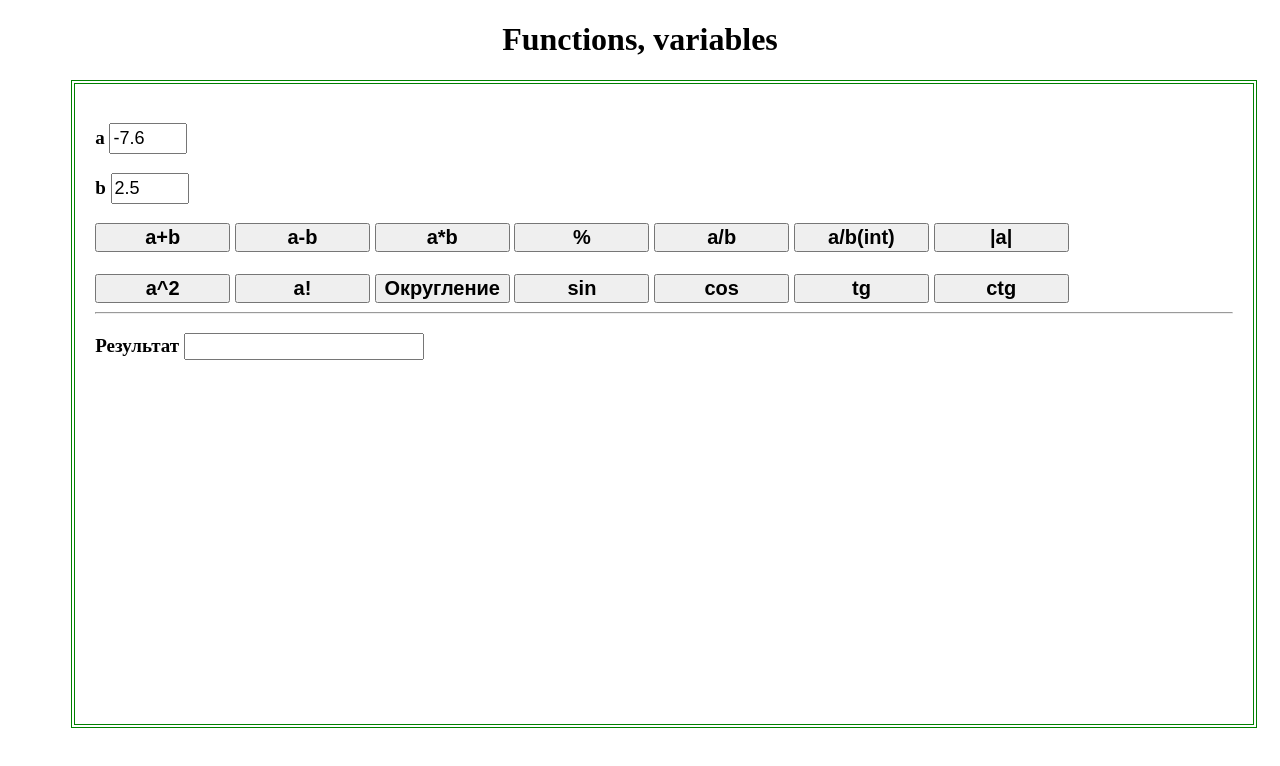
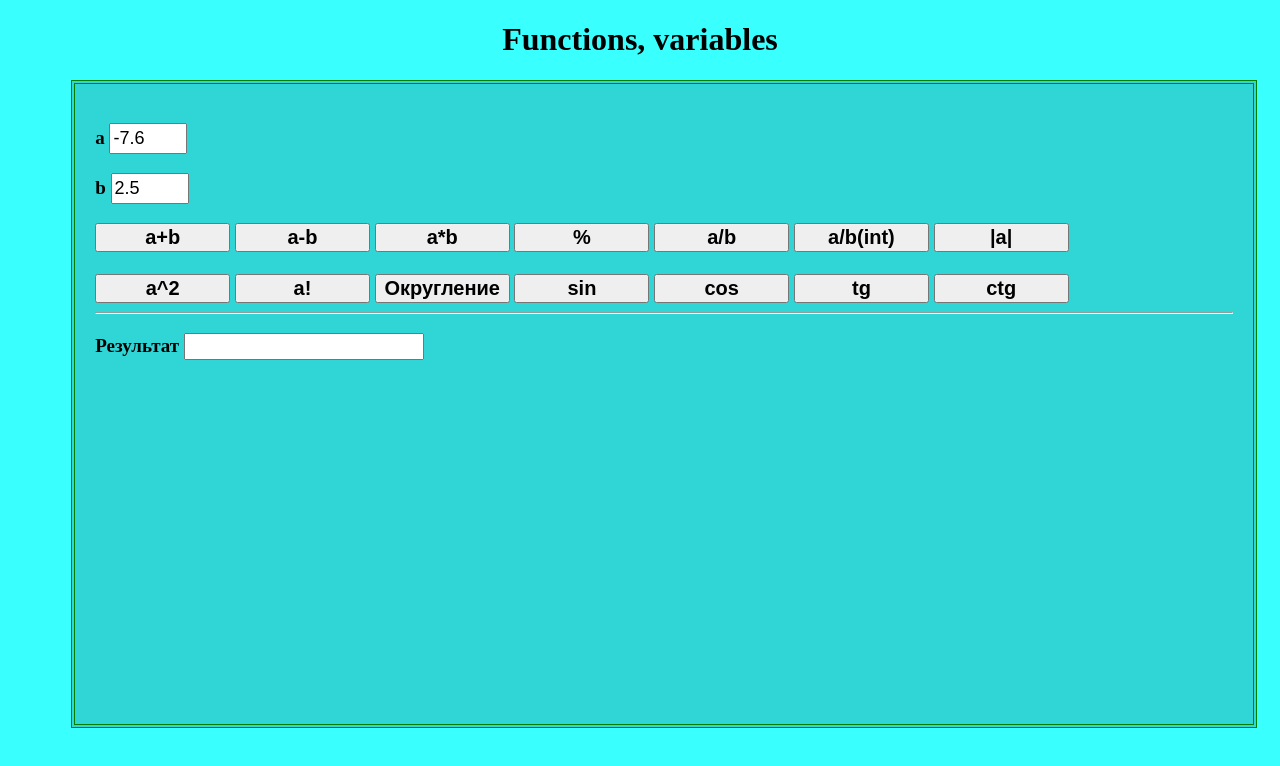
Before and after one commit to mogdanova/ira, a plain HTML site: page index.html in a window 1280 px wide. Drawn offline with Linux system fonts and the light colour scheme.

Commit message:
Update index.css

```diff
--- a/index.css
+++ b/index.css
@@ -1,5 +1,10 @@
+body {
+  background: rgba(0, 255, 255, 0.774);
+}
+
 .main {
   width: 90%;
+  background: rgba(0, 0, 0, 0.164);
   height: 600px;
   border: 4px double green;
   margin-left: 5%;
```
